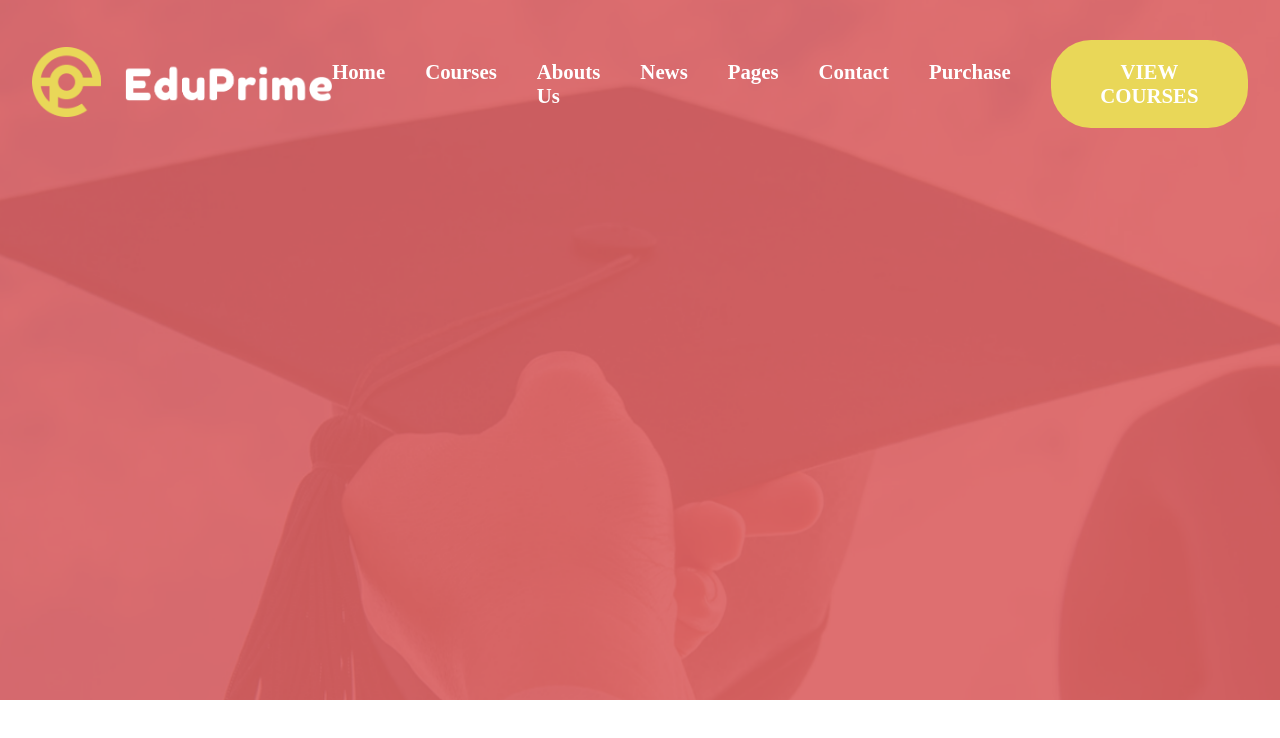
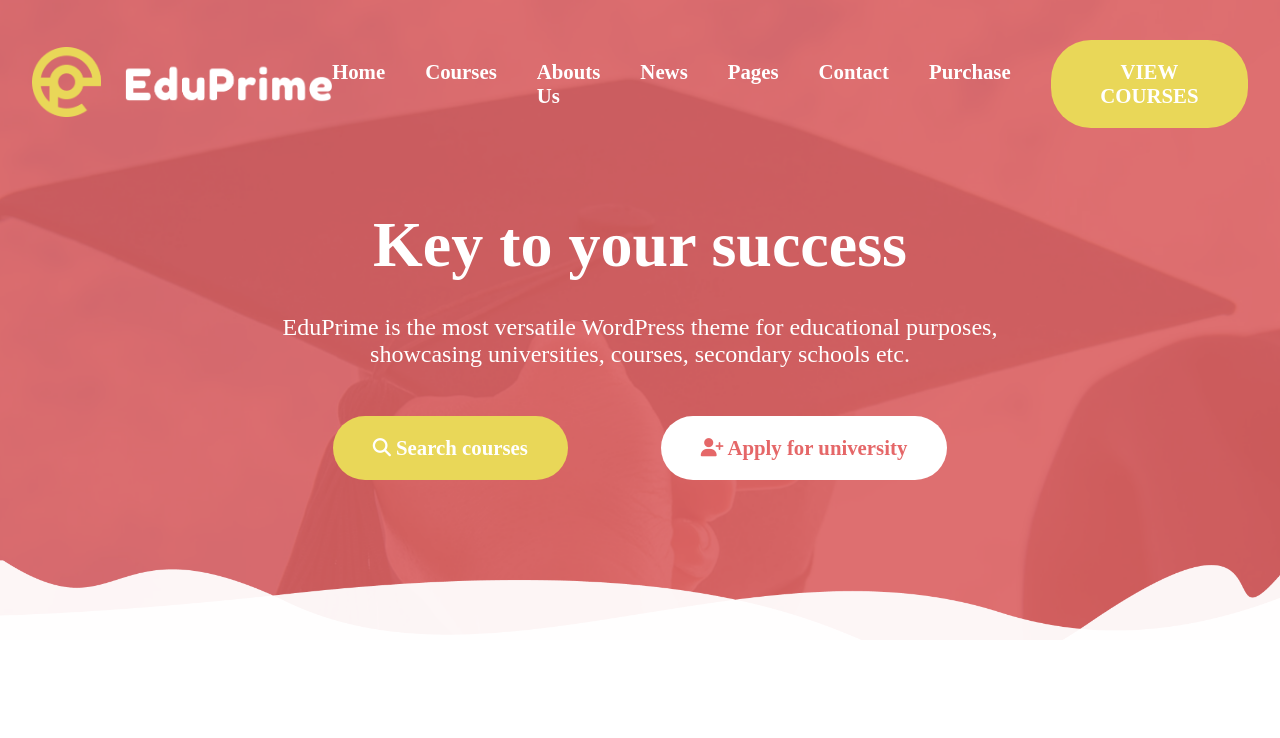
Before and after one commit to manuelloverso/proj-html-vuejs, a Vue app: page / in a window 1280 px wide. Shown: the top 738 px of the page. Built offline with nearby package versions, Linux system fonts and the light colour scheme; a web font is replaced by a local one.

Commit message:
add hero section

```diff
--- a/index.html
+++ b/index.html
@@ -4,6 +4,15 @@
     <meta charset="UTF-8" />
     <link rel="icon" type="image/svg+xml" href="/vite.svg" />
     <meta name="viewport" content="width=device-width, initial-scale=1.0" />
+
+    <!-- FontAwesome -->
+    <link
+      rel="stylesheet"
+      href="https://cdnjs.cloudflare.com/ajax/libs/font-awesome/6.5.2/css/all.min.css"
+      integrity="sha512-SnH5WK+bZxgPHs44uWIX+LLJAJ9/2PkPKZ5QiAj6Ta86w+fsb2TkcmfRyVX3pBnMFcV7oQPJkl9QevSCWr3W6A=="
+      crossorigin="anonymous"
+      referrerpolicy="no-referrer"
+    />
 
     <!-- Fonts -->
     <link rel="preconnect" href="https://fonts.googleapis.com" />
--- a/src/assets/css/style.css
+++ b/src/assets/css/style.css
@@ -27,10 +27,6 @@ body {
   width: 70%;
 }
 
-.container-sm {
-  width: 40%;
-}
-
 ul {
   list-style: none;
 }
@@ -41,11 +37,16 @@ button {
   font-family: "Zen Maru Gothic", serif;
   border: none;
   padding: 20px 40px;
+  font-size: 1.3rem;
+  border-radius: 40px;
 }
 
 .btn-accent {
   background-color: var(--accent-yellow);
   color: white;
-  font-size: 1.3rem;
-  border-radius: 40px;
 }
+
+.btn-white-primary {
+  background-color: var(--text-white);
+  color: var(--primary-color);
+}
--- a/src/components/AppHeader.vue
+++ b/src/components/AppHeader.vue
@@ -35,6 +35,9 @@ export default {
   </header>
 </template>
 <style scoped>
+header {
+  margin-bottom: 5rem;
+}
 nav li a {
   color: white;
   text-decoration: none;
--- a/src/components/AppMain.vue
+++ b/src/components/AppMain.vue
@@ -7,6 +7,7 @@ export default {
 };
 </script>
 <template>
+  <main>
     <!-- Browse through courses section -->
     <section class="courses"></section>
 
@@ -33,5 +34,6 @@ export default {
 
     <!-- Partners section -->
     <section class="partners"></section>
+  </main>
 </template>
 <style scoped></style>
--- a/src/components/HeroSection.vue
+++ b/src/components/HeroSection.vue
@@ -19,18 +19,46 @@ export default {
 
     <!-- Jumbotron -->
     <div class="jumbotron">
-      <!-- Side buttons -->
-      <div class="hero-btns"></div>
+      <h1 class="fs-8 mb-4">Key to your success</h1>
+      <p class="mb-6 fs-4">
+        EduPrime is the most versatile WordPress theme for educational purposes,
+        showcasing universities, courses, secondary schools etc.
+      </p>
+      <div class="hero-btns d-flex justify-evenly">
+        <button class="btn-accent">
+          <i class="fa-solid fa-magnifying-glass fa-sm"></i> Search courses
+        </button>
+        <button class="btn-white-primary">
+          <i class="fa-solid fa-user-plus fa-sm"></i> Apply for university
+        </button>
+      </div>
     </div>
+
+    <!-- Side buttons -->
+    <div class="hero-btns"></div>
+
+    <!-- Wave Image -->
+    <img class="wave w-100 d-block" src="/images/Wave-1.png" alt="" />
   </div>
 </template>
 <style scoped>
 .hero {
   color: var(--text-white);
-  height: 700px;
   background-image: url("/images/hero.png");
   background-repeat: no-repeat;
   background-size: cover;
   background-position: center;
+
+  .jumbotron {
+    padding-bottom: 5rem;
+
+    max-width: 800px;
+    margin: auto;
+    text-align: center;
+
+    & h1 {
+      font-weight: 900;
+    }
+  }
 }
 </style>
```
Lines whose indentation alone changed are shown as unchanged.
